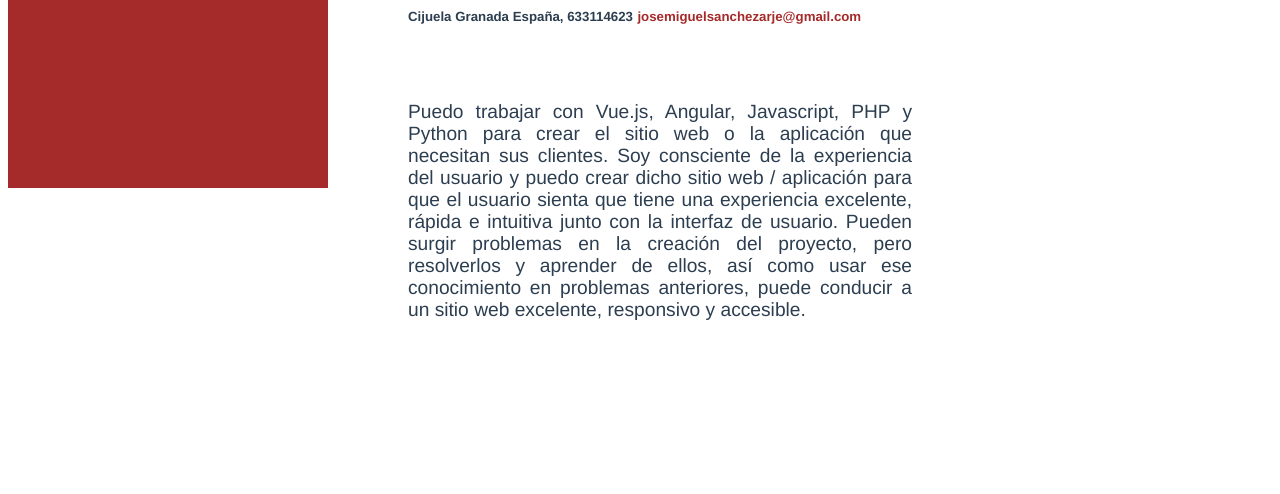
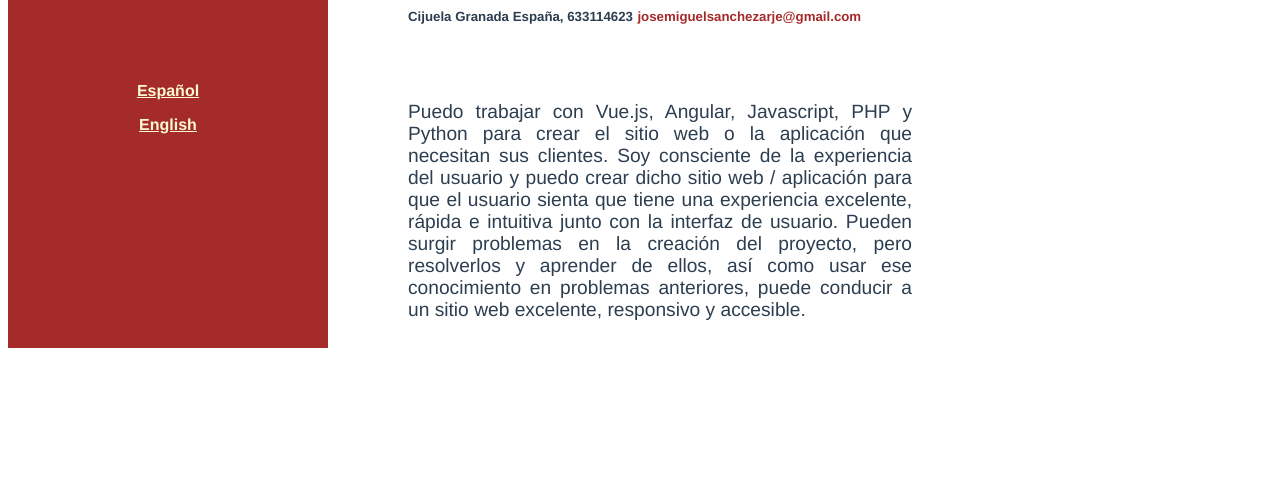
Before and after one commit to JosoByte/vueJSONfolioProd, a plain HTML site: page index.html in a window 1280 px wide. Shown: the part 620-1114 px from the top of the page. Drawn offline with Linux system fonts and the light colour scheme.

Commit message:
Add files via upload

```diff
--- a/index.html
+++ b/index.html
@@ -1 +1 @@
-<!DOCTYPE html><html lang=en><head><meta charset=utf-8><meta http-equiv=X-UA-Compatible content="IE=edge"><meta name=viewport content="width=device-width,initial-scale=1"><link rel=icon href=favicon.ico><title>curriculum</title><link href=js/about.d21a8e13.js rel=prefetch><link href=css/app.406ab10e.css rel=preload as=style><link href=css/chunk-vendors.677165a6.css rel=preload as=style><link href=js/app.8de21277.js rel=preload as=script><link href=js/chunk-vendors.f85f86a2.js rel=preload as=script><link href=css/chunk-vendors.677165a6.css rel=stylesheet><link href=css/app.406ab10e.css rel=stylesheet></head><body><noscript><strong>We're sorry but curriculum doesn't work properly without JavaScript enabled. Please enable it to continue.</strong></noscript><div id=app></div><script src=js/chunk-vendors.f85f86a2.js></script><script src=js/app.8de21277.js></script></body></html>
+<!DOCTYPE html><html lang=en><head><meta charset=utf-8><meta http-equiv=X-UA-Compatible content="IE=edge"><meta name=viewport content="width=device-width,initial-scale=1"><link rel=icon href=favicon.ico><title>curriculum</title><link href=js/about.d21a8e13.js rel=prefetch><link href=css/app.14385694.css rel=preload as=style><link href=css/chunk-vendors.677165a6.css rel=preload as=style><link href=js/app.8de21277.js rel=preload as=script><link href=js/chunk-vendors.f85f86a2.js rel=preload as=script><link href=css/chunk-vendors.677165a6.css rel=stylesheet><link href=css/app.14385694.css rel=stylesheet></head><body><noscript><strong>We're sorry but curriculum doesn't work properly without JavaScript enabled. Please enable it to continue.</strong></noscript><div id=app></div><script src=js/chunk-vendors.f85f86a2.js></script><script src=js/app.8de21277.js></script></body></html>
```
